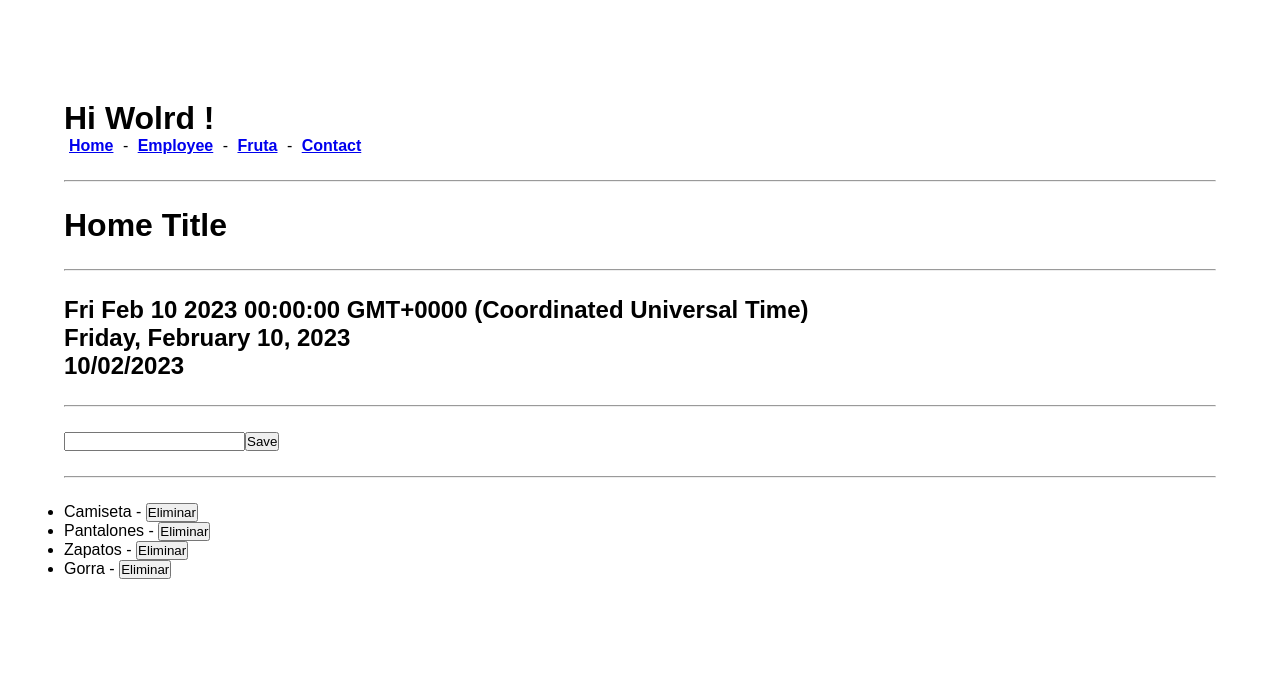
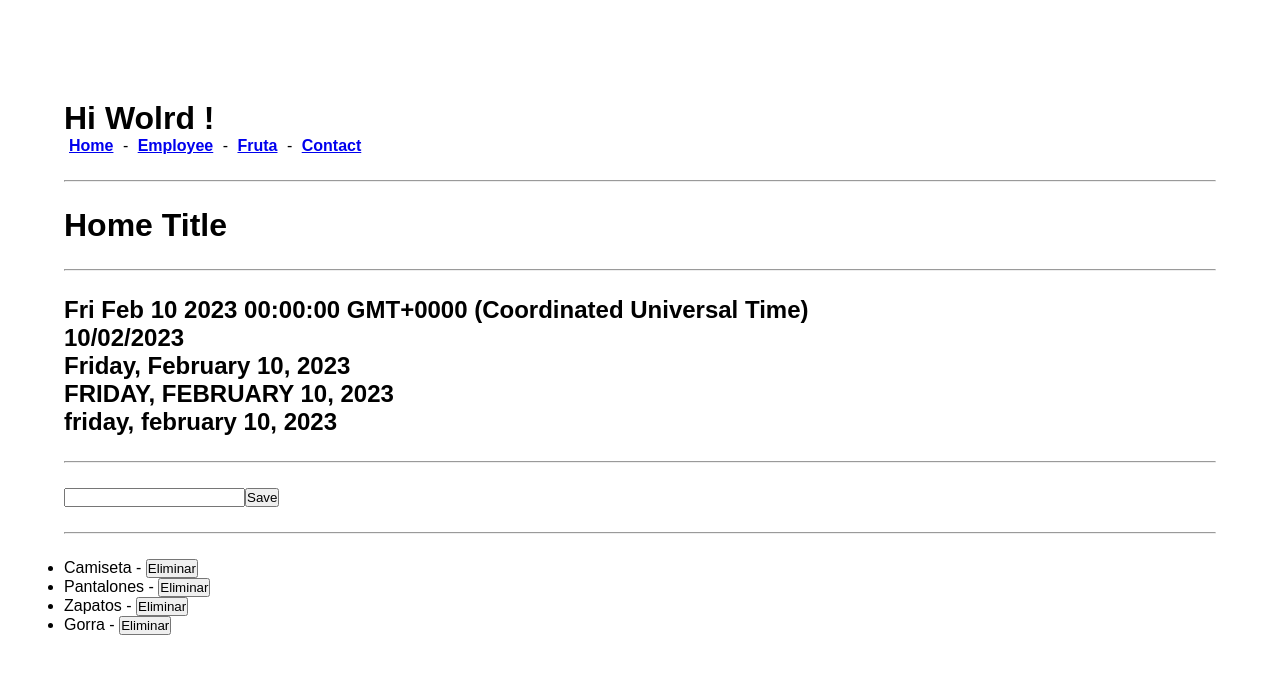
Before and after one commit to angelherce/udemy-angular-01, an Angular app in the folder curso-angular-01/: page / in a window 1280 px wide. Shown: the top 674 px of the page. Built offline with nearby package versions, Linux system fonts and the light colour scheme.

Commit message:
Sección 08: V039 - Filtros para transformar carácteres - Se ha editado la plantilla HTML del componente Home para mostrar la propiedad creada utilizando los pipes de uppercase y lowercase. - Se ha añadido la documentación correspondiente a lo que se ha realizado.

```diff
--- a/curso-angular-01/src/app/components/home/home.component.html
+++ b/curso-angular-01/src/app/components/home/home.component.html
@@ -3,8 +3,10 @@
 <hr/>
 
 <h2>{{date}}</h2>
-<h2>{{date | date: 'fullDate' }}</h2>
 <h2>{{date | date: 'dd/MM/yyyy' }}</h2>
+<h2>{{date | date: 'fullDate'  }}</h2>
+<h2>{{date | date: 'fullDate' | uppercase }}</h2>
+<h2>{{date | date: 'fullDate' | lowercase }}</h2>
 
 <hr/>
 
```
Also changed, not shown: 1 other file (tests, documents, lock files or other folders).
